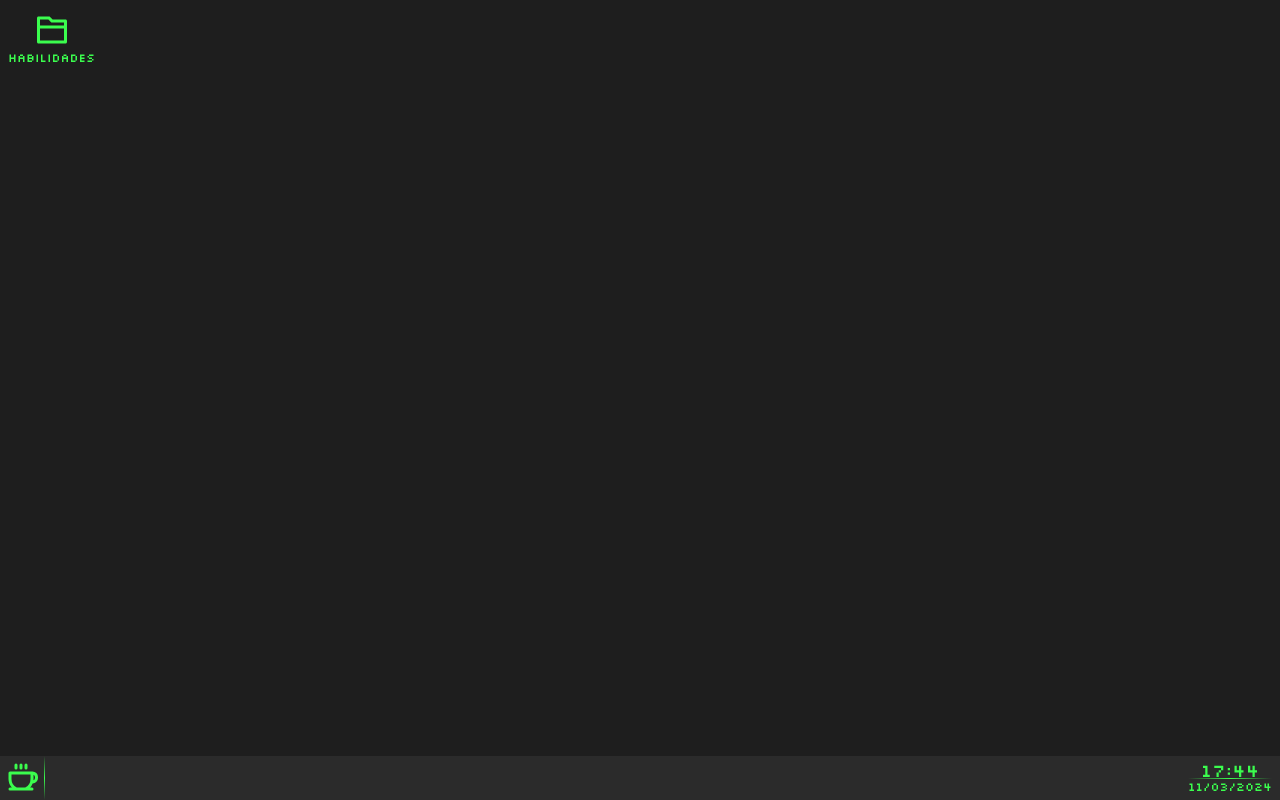
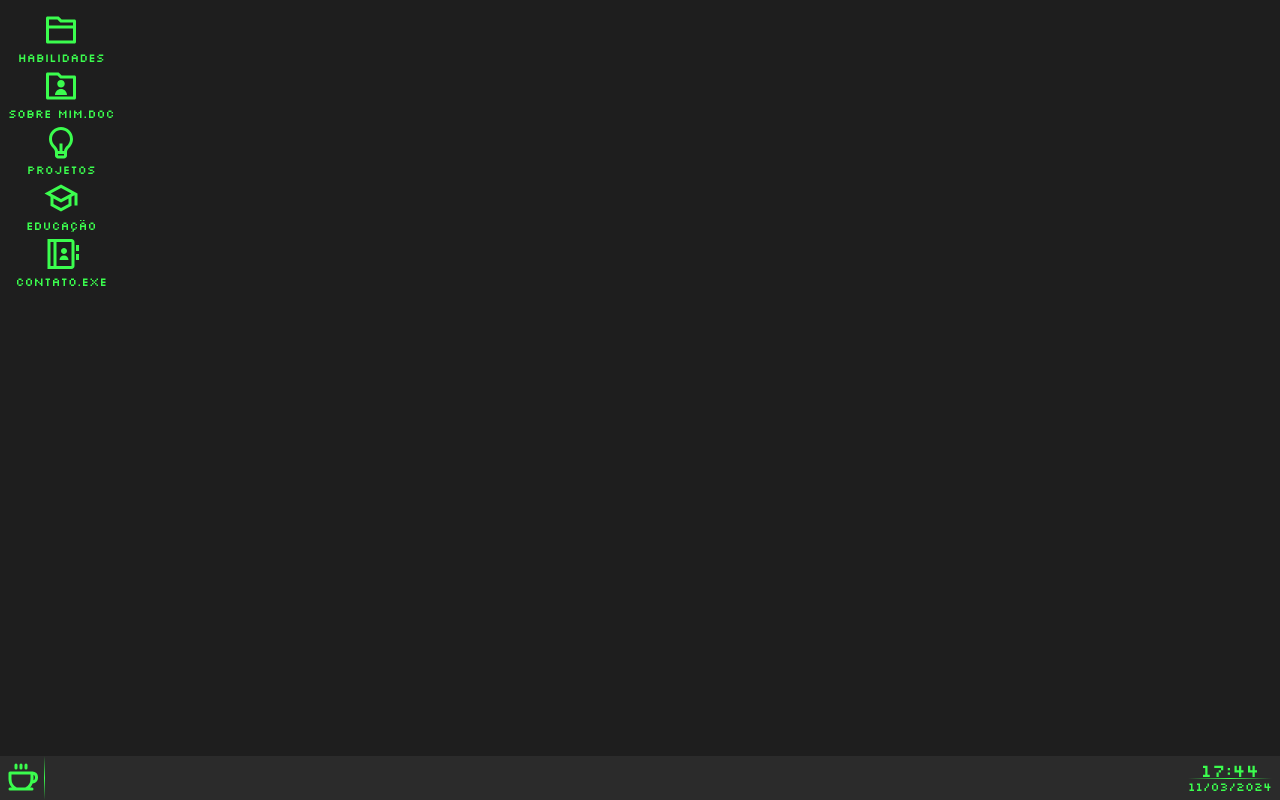
Before and after one commit to Icaro-Davi/personal-portfolio, a Next.js app: page / in a window 1280 px wide. Built offline with nearby package versions, Linux system fonts and the light colour scheme.

Commit message:
change  to .tsx extension

```diff
--- a/src/components/Layout/OSSystem/WorkspaceApps.ts
+++ /dev/null
@@ -1,12 +0,0 @@
-import { WorkspaceAppsType } from "./types";
-
-const WorkspaceApps: WorkspaceAppsType = [
-    {
-        title: 'Habilidades',
-        iconName: 'SKILLS',
-        id: 'skills',
-        content: 'Habilidades'
-    },
-]
-
-export default WorkspaceApps;
--- /dev/null
+++ b/src/components/Layout/OSSystem/WorkspaceApps.tsx
@@ -0,0 +1,41 @@
+import AboutMe from "./File/AboutMe";
+
+import { WorkspaceAppsType } from "./types";
+
+const WorkspaceApps: WorkspaceAppsType = [
+    {
+        title: 'Habilidades',
+        iconName: 'SKILLS',
+        id: 'skills',
+        content: 'Habilidades'
+    },
+    {
+        title: 'Sobre mim',
+        fileExtension: '.doc',
+        iconName: 'ABOUT_ME',
+        id: 'about_me',
+        content: <AboutMe />
+    },
+    {
+        title: 'Projetos',
+        iconName: 'PROJECTS',
+        id: 'projects',
+        content: 'projects'
+    },
+    {
+        title: 'Educação',
+        fileExtension: '',
+        iconName: 'EDUCATION',
+        id: 'education',
+        content: 'Educação',
+    },
+    {
+        title: 'Contato',
+        fileExtension: '.exe',
+        iconName: 'CONTACT',
+        id: 'contact',
+        content: 'contato'
+    }
+]
+
+export default WorkspaceApps;
```
